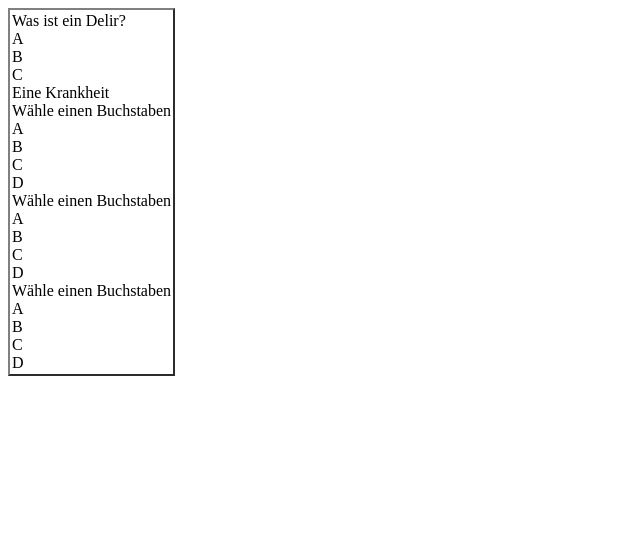
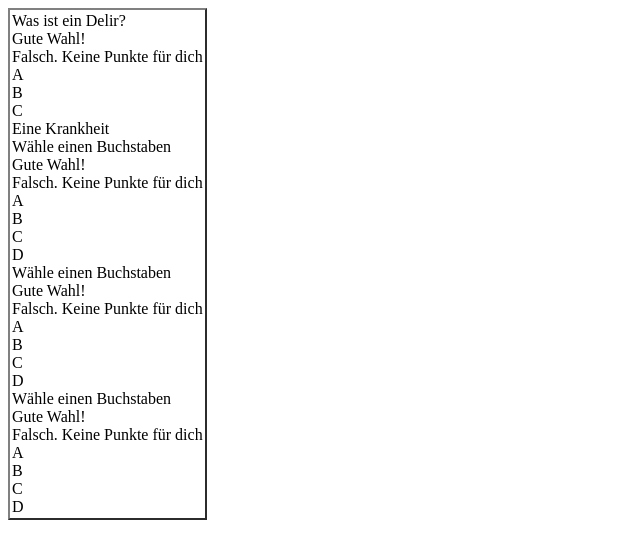
Before and after one commit to jannikholper/DelirSenseWeb, a website: page DelirSenseWeb/src/QuizPage/QuizPage.html in a window 1280 px wide. Shown: the whole page, without its empty margins (0-640 px from the left). Drawn offline with nearby package versions, Linux system fonts and the light colour scheme.

Commit message:
small stuff on reading json mechanic

```diff
--- a/DelirSenseWeb/src/QuizPage/QuizPage.html
+++ b/DelirSenseWeb/src/QuizPage/QuizPage.html
@@ -15,6 +15,12 @@
             $.each(data.questions, function(i, f) {
                 var tblRow = "<div>" + f.questionText  +"</div>"
                 $(tblRow).appendTo("#userdata tbody");
+
+                var correctAnswer = "<div>" + f.correctAnswerFeedbackText  +"</div>"
+                var wrongAnswer = "<div>" + f.wrongAnswerFeedbackText  +"</div>"
+
+                $(correctAnswer).appendTo("#userdata tbody");
+                $(wrongAnswer).appendTo("#userdata tbody");
 
                 $.each(f.answerOptions, function(i, f) {
                     var tblRow = "<div>" + f  +"</div>"
```
Also changed, not shown: DelirSenseWeb/src/Combined/DelirWeb.css (+10 -0 lines).
